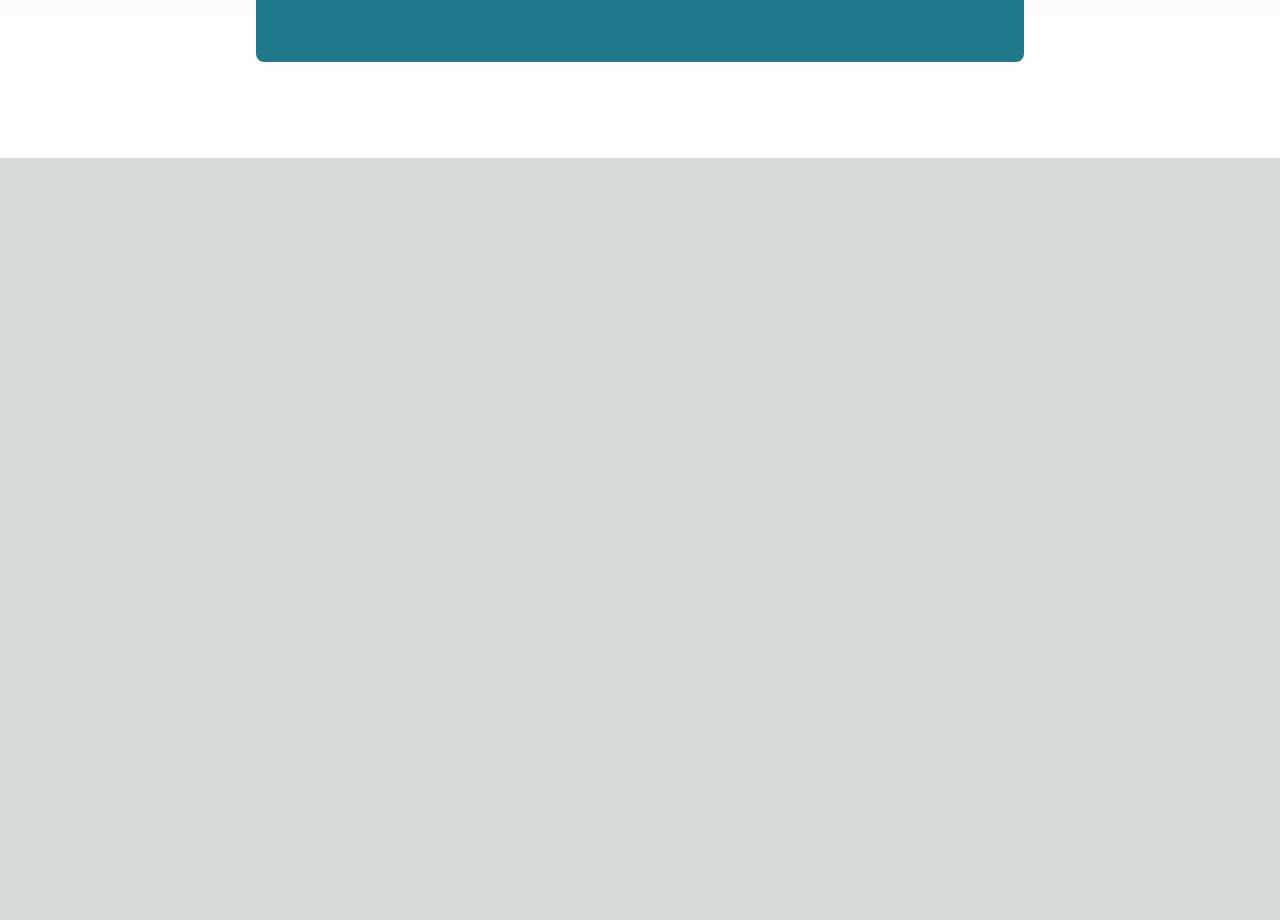
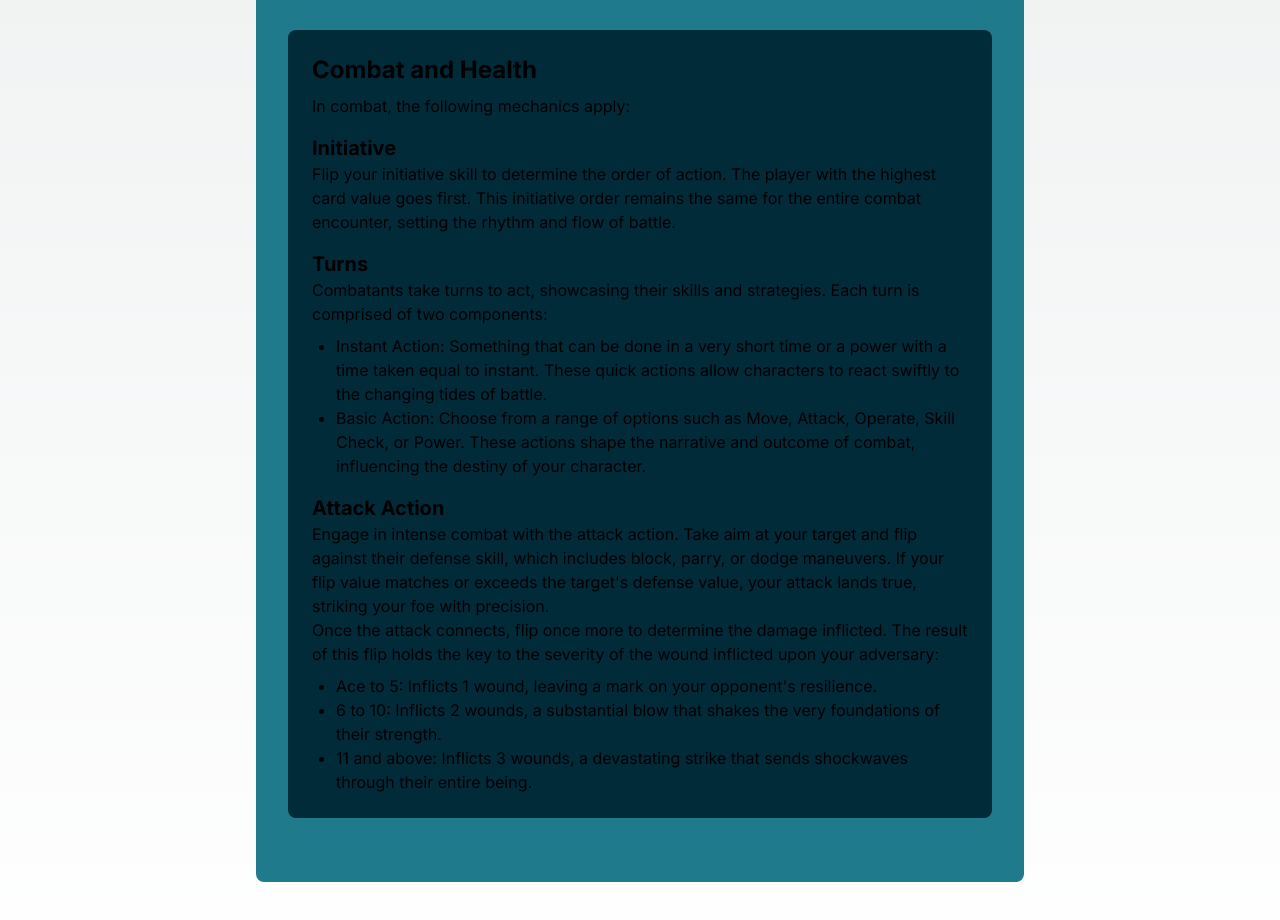
Before and after one commit to brettearle/suited, a Next.js app: page /rules in a window 1280 px wide. Shown: the part 1922-2842 px from the top of the page. Before the commit the page ends 2080 px from the top, so only its background shows below. Built offline with nearby package versions, Linux system fonts and the light colour scheme.

Commit message:
added coombat

```diff
--- a/app/rules/page.tsx
+++ b/app/rules/page.tsx
@@ -115,6 +115,74 @@ export default function Rules(): JSX.Element {
             </p>
           </section>
         </div>
+        <div className='bg-gunmetal rounded-lg p-6 mb-8'>
+          <section>
+            <h2 className='text-2xl font-bold mb-2'>Combat and Health</h2>
+            <p>In combat, the following mechanics apply:</p>
+
+            <section>
+              <h3 className='text-xl font-bold mt-4'>Initiative</h3>
+              <p>
+                Flip your initiative skill to determine the order of action. The
+                player with the highest card value goes first. This initiative
+                order remains the same for the entire combat encounter, setting
+                the rhythm and flow of battle.
+              </p>
+            </section>
+
+            <section>
+              <h3 className='text-xl font-bold mt-4'>Turns</h3>
+              <p>
+                Combatants take turns to act, showcasing their skills and
+                strategies. Each turn is comprised of two components:
+              </p>
+              <ul className='list-disc ml-6 mt-2'>
+                <li>
+                  Instant Action: Something that can be done in a very short
+                  time or a power with a time taken equal to instant. These
+                  quick actions allow characters to react swiftly to the
+                  changing tides of battle.
+                </li>
+                <li>
+                  Basic Action: Choose from a range of options such as Move,
+                  Attack, Operate, Skill Check, or Power. These actions shape
+                  the narrative and outcome of combat, influencing the destiny
+                  of your character.
+                </li>
+              </ul>
+            </section>
+
+            <section>
+              <h3 className='text-xl font-bold mt-4'>Attack Action</h3>
+              <p>
+                Engage in intense combat with the attack action. Take aim at
+                your target and flip against their defense skill, which includes
+                block, parry, or dodge maneuvers. If your flip value matches or
+                exceeds the target's defense value, your attack lands true,
+                striking your foe with precision.
+              </p>
+              <p>
+                Once the attack connects, flip once more to determine the damage
+                inflicted. The result of this flip holds the key to the severity
+                of the wound inflicted upon your adversary:
+              </p>
+              <ul className='list-disc ml-6 mt-2'>
+                <li>
+                  Ace to 5: Inflicts 1 wound, leaving a mark on your opponent's
+                  resilience.
+                </li>
+                <li>
+                  6 to 10: Inflicts 2 wounds, a substantial blow that shakes the
+                  very foundations of their strength.
+                </li>
+                <li>
+                  11 and above: Inflicts 3 wounds, a devastating strike that
+                  sends shockwaves through their entire being.
+                </li>
+              </ul>
+            </section>
+          </section>
+        </div>
       </div>
     </main>
   )
```
